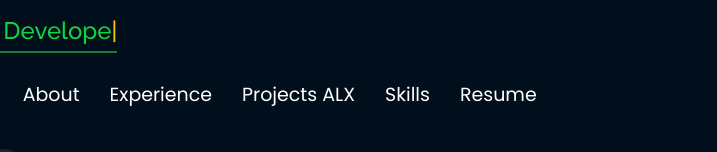
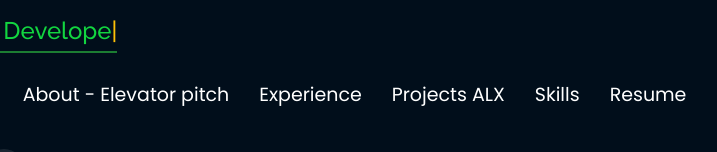
Before and after one commit to anas-2003/anas, a plain HTML site: page index.html in a window 1280 px wide. Shown: the part 331-483 px from the top of the page, 149-866 px from the left. Drawn offline with nearby package versions, Linux system fonts and the light colour scheme.

Commit message:
index.html

```diff
--- a/index.html
+++ b/index.html
@@ -63,7 +63,7 @@
       <nav class="nav-menu d-none d-lg-block">
         <ul>
           <li class="active"><a href="#header"> <span>Home</span></a></li>
-          <li><a href="#about"><span>About</span></a></li>
+          <li><a href="#about"><span>About - Elevator pitch</span></a></li>
           <li><a href="#experience"> <span>Experience</span></a></li>
 <!--          <li><a href="#projects"> <span>Projects</span></a></li>-->
           <li><a href="https://docs.google.com/presentation/d/1Gcm5lvWPzBbxjqUIQVZ6PDlD4-IPr98p5MgABOSfPP4/edit?usp=sharing"> <span>Projects ALX</span></a></li>
```
